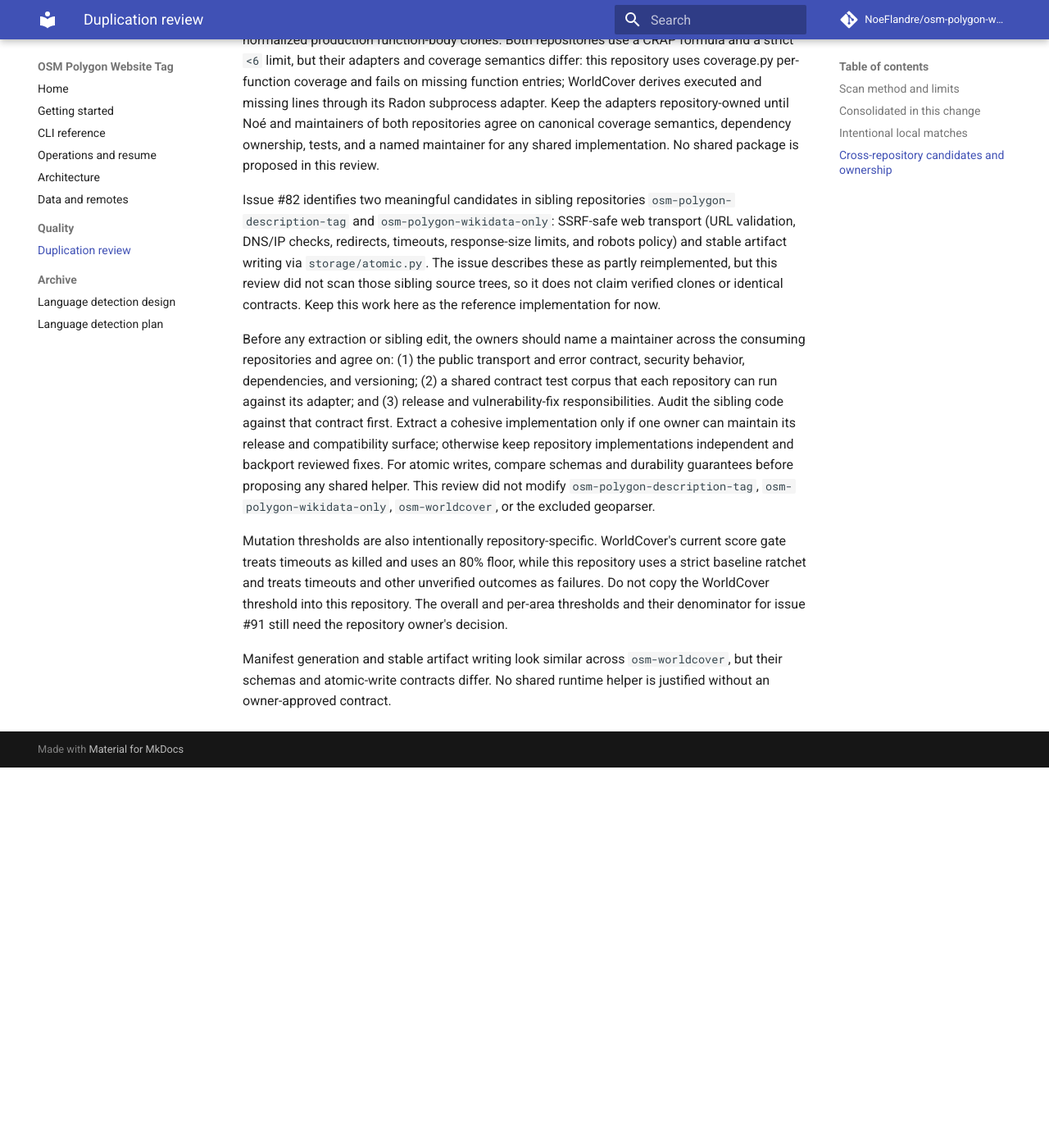
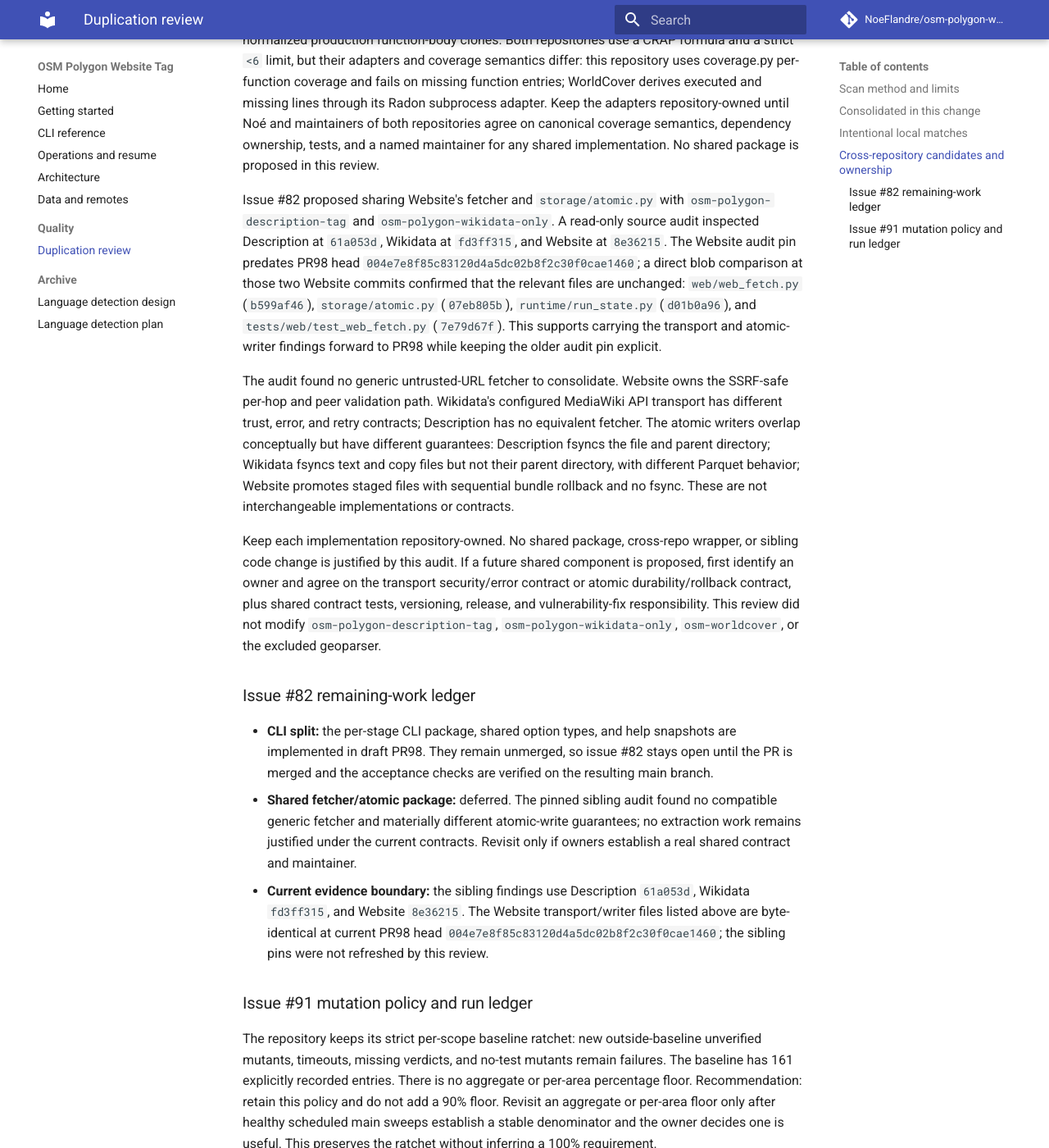
Before and after one commit to NoeFlandre/osm-polygon-website-tag, an MkDocs documentation site: the page built from docs/quality/duplication-review.md, in a window 1280 px wide and 1400 px high, scrolled down 1917 px. Shown: the whole window at 82% size. Built offline with MkDocs 1.6.1 and Material for MkDocs 9.7.7, drawn with Linux system fonts in a browser that asks for light colours; comment, search, counter and statistics services are not loaded; before the commit the page ends 2853 px from its top, so only the background shows below that; some of the changed text lies outside the part shown.

```diff
--- a/docs/quality/duplication-review.md
+++ b/docs/quality/duplication-review.md
@@ -82,32 +82,92 @@
 semantics, dependency ownership, tests, and a named maintainer for any shared
 implementation. No shared package is proposed in this review.
 
-Issue #82 identifies two meaningful candidates in sibling repositories
-`osm-polygon-description-tag` and `osm-polygon-wikidata-only`: SSRF-safe web
-transport (URL validation, DNS/IP checks, redirects, timeouts, response-size
-limits, and robots policy) and stable artifact writing via `storage/atomic.py`.
-The issue describes these as partly reimplemented, but this review did not scan
-those sibling source trees, so it does not claim verified clones or identical
-contracts. Keep this work here as the reference implementation for now.
+Issue #82 proposed sharing Website's fetcher and `storage/atomic.py` with
+`osm-polygon-description-tag` and `osm-polygon-wikidata-only`. A read-only
+source audit inspected Description at `61a053d`, Wikidata at `fd3ff315`, and
+Website at `8e36215`. The Website audit pin predates PR98 head
+`004e7e8f85c83120d4a5dc02b8f2c30f0cae1460`; a direct blob comparison at those
+two Website commits confirmed that the relevant files are unchanged:
+`web/web_fetch.py` (`b599af46`), `storage/atomic.py` (`07eb805b`),
+`runtime/run_state.py` (`d01b0a96`), and `tests/web/test_web_fetch.py`
+(`7e79d67f`). This supports carrying the transport and atomic-writer findings
+forward to PR98 while keeping the older audit pin explicit.
 
-Before any extraction or sibling edit, the owners should name a maintainer
-across the consuming repositories and agree on: (1) the public transport and
-error contract, security behavior, dependencies, and versioning; (2) a shared
-contract test corpus that each repository can run against its adapter; and (3)
-release and vulnerability-fix responsibilities. Audit the sibling code against
-that contract first. Extract a cohesive implementation only if one owner can
-maintain its release and compatibility surface; otherwise keep repository
-implementations independent and backport reviewed fixes. For atomic writes,
-compare schemas and durability guarantees before proposing any shared helper.
+The audit found no generic untrusted-URL fetcher to consolidate. Website owns
+the SSRF-safe per-hop and peer validation path. Wikidata's configured
+MediaWiki API transport has different trust, error, and retry contracts;
+Description has no equivalent fetcher. The atomic writers overlap
+conceptually but have different guarantees: Description fsyncs the file and
+parent directory; Wikidata fsyncs text and copy files but not their parent
+directory, with different Parquet behavior; Website promotes staged files
+with sequential bundle rollback and no fsync. These are not interchangeable
+implementations or contracts.
+
+Keep each implementation repository-owned. No shared package, cross-repo
+wrapper, or sibling code change is justified by this audit. If a future shared
+component is proposed, first identify an owner and agree on the transport
+security/error contract or atomic durability/rollback contract, plus shared
+contract tests, versioning, release, and vulnerability-fix responsibility.
 This review did not modify `osm-polygon-description-tag`,
 `osm-polygon-wikidata-only`, `osm-worldcover`, or the excluded geoparser.
 
-Mutation thresholds are also intentionally repository-specific. WorldCover's
-current score gate treats timeouts as killed and uses an 80% floor, while this
-repository uses a strict baseline ratchet and treats timeouts and other
-unverified outcomes as failures. Do not copy the WorldCover threshold into
-this repository. The overall and per-area thresholds and their denominator for
-issue #91 still need the repository owner's decision.
+### Issue #82 remaining-work ledger
+
+- **CLI split:** the per-stage CLI package, shared option types, and help
+  snapshots are implemented in draft PR98. They remain unmerged, so issue #82
+  stays open until the PR is merged and the acceptance checks are verified on
+  the resulting main branch.
+- **Shared fetcher/atomic package:** deferred. The pinned sibling audit found no
+  compatible generic fetcher and materially different atomic-write guarantees;
+  no extraction work remains justified under the current contracts. Revisit
+  only if owners establish a real shared contract and maintainer.
+- **Current evidence boundary:** the sibling findings use Description
+  `61a053d`, Wikidata `fd3ff315`, and Website `8e36215`. The Website
+  transport/writer files listed above are byte-identical at current PR98 head
+  `004e7e8f85c83120d4a5dc02b8f2c30f0cae1460`; the sibling pins were not
+  refreshed by this review.
+
+### Issue #91 mutation policy and run ledger
+
+The repository keeps its strict per-scope baseline ratchet: new
+outside-baseline unverified mutants, timeouts, missing verdicts, and no-test
+mutants remain failures. The baseline has 161 explicitly recorded entries.
+There is no aggregate or per-area percentage floor. Recommendation: retain this
+policy and do not add a 90% floor. Revisit an aggregate or per-area floor only
+after healthy scheduled main sweeps establish a stable denominator and the
+owner decides one is useful. This preserves the ratchet without inferring a
+100% requirement.
+
+Quality run #309 on PR98 head `004e7e8f85c83120d4a5dc02b8f2c30f0cae1460` is
+terminal: 62 of 78 jobs succeeded; 15 of 72 mutation shards and `ci-ok` failed.
+The shard logs report 134 outside-baseline unverified mutants:
+
+| Mutation shard | Mutants |
+| --- | ---: |
+| `application.cli.verify` | 3 |
+| `application.cli.languages [1/2]` | 12 |
+| `application.cli.sentences` | 8 |
+| `application.cli.run` | 11 |
+| `application.cli.publish` | 4 |
+| `pipeline.enrich [1/5]` | 25 |
+| `pipeline.enrich [2/5]` | 23 |
+| `pipeline.enrich [3/5]` | 18 |
+| `pipeline.enrich [4/5]` | 4 |
+| `pipeline.enrich [5/5]` | 1 |
+| `reporting.verify [1/2]` | 1 |
+| `web.politeness` | 10 |
+| `web.web_fetch [3/7]` | 2 |
+| `web.web_fetch [4/7]` | 11 |
+| `web.web_fetch [5/7]` | 1 |
+
+No new baseline entries or equivalence classifications were added. The last
+available aggregate score remains run #308's 97.81%; this ledger does not infer
+a #309 aggregate score from its shard failures.
+
+Noé's explicit policy decision about whether to add an aggregate or per-area
+floor remains open for later review after the scheduled main sweeps have a
+healthy, stable denominator. WorldCover's 80% floor and timeout treatment do
+not transfer to this repository.
 
 Manifest generation and stable artifact writing look similar across
 `osm-worldcover`, but their schemas and atomic-write contracts differ. No
```
Also changed, not shown: other parts of docs/quality/duplication-review.md (+1 -1 lines), docs/quality/mutation-baseline.txt (+8 -8 lines), 3 other files.
